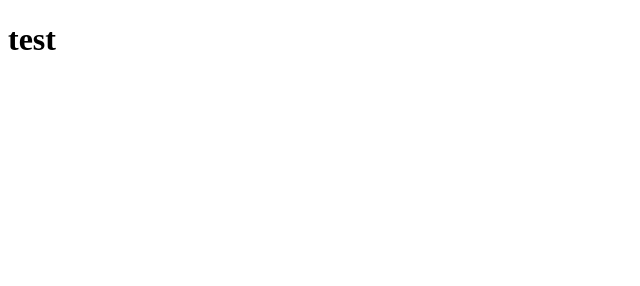
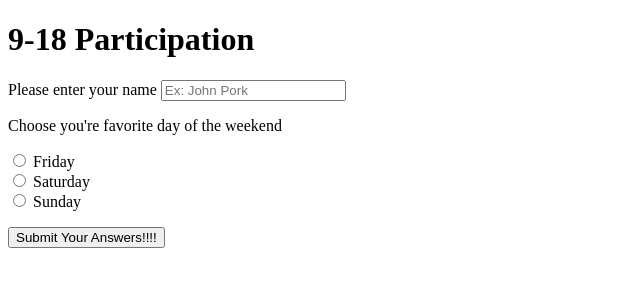
Before and after one commit to GU-Web-Dev-2024/participation-3-more-html-davidg7672, a plain HTML site: page index.html in a window 1280 px wide. Shown: the whole page, without its empty margins (0-640 px from the left). Drawn offline with Linux system fonts and the light colour scheme.

Commit message:
Added forms

```diff
--- a/index.html
+++ b/index.html
@@ -6,6 +6,32 @@
         <title>9-18 Participation</title>
     </head>
     <body>
-        <h1>test</h1>
+        <h1>9-18 Participation</h1>
+        <form
+            method="GET"
+            action="https://gu-web-dev-2024.github.io/participation-3-more-html-d-olivares/submission.html"
+        >
+            <p>
+                <label for="name">Please enter your name</label>
+                <input type="text" name="name" placeholder="Ex: John Pork" />
+            </p>
+
+            <p>Choose you're favorite day of the weekend</p>
+
+            <div>
+                <input type="radio" name="days" value="Friday" id="fri" />
+                <label for="saturday">Friday</label>
+            </div>
+            <div>
+                <input type="radio" name="days" value="Saturday" id="sat" />
+                <label for="saturday">Saturday</label>
+            </div>
+            <div>
+                <input type="radio" name="days" value="Sunday" id="sun" />
+                <label for="sun">Sunday</label>
+            </div>
+
+            <p><input type="submit" value="Submit Your Answers!!!!" /></p>
+        </form>
     </body>
 </html>
```
